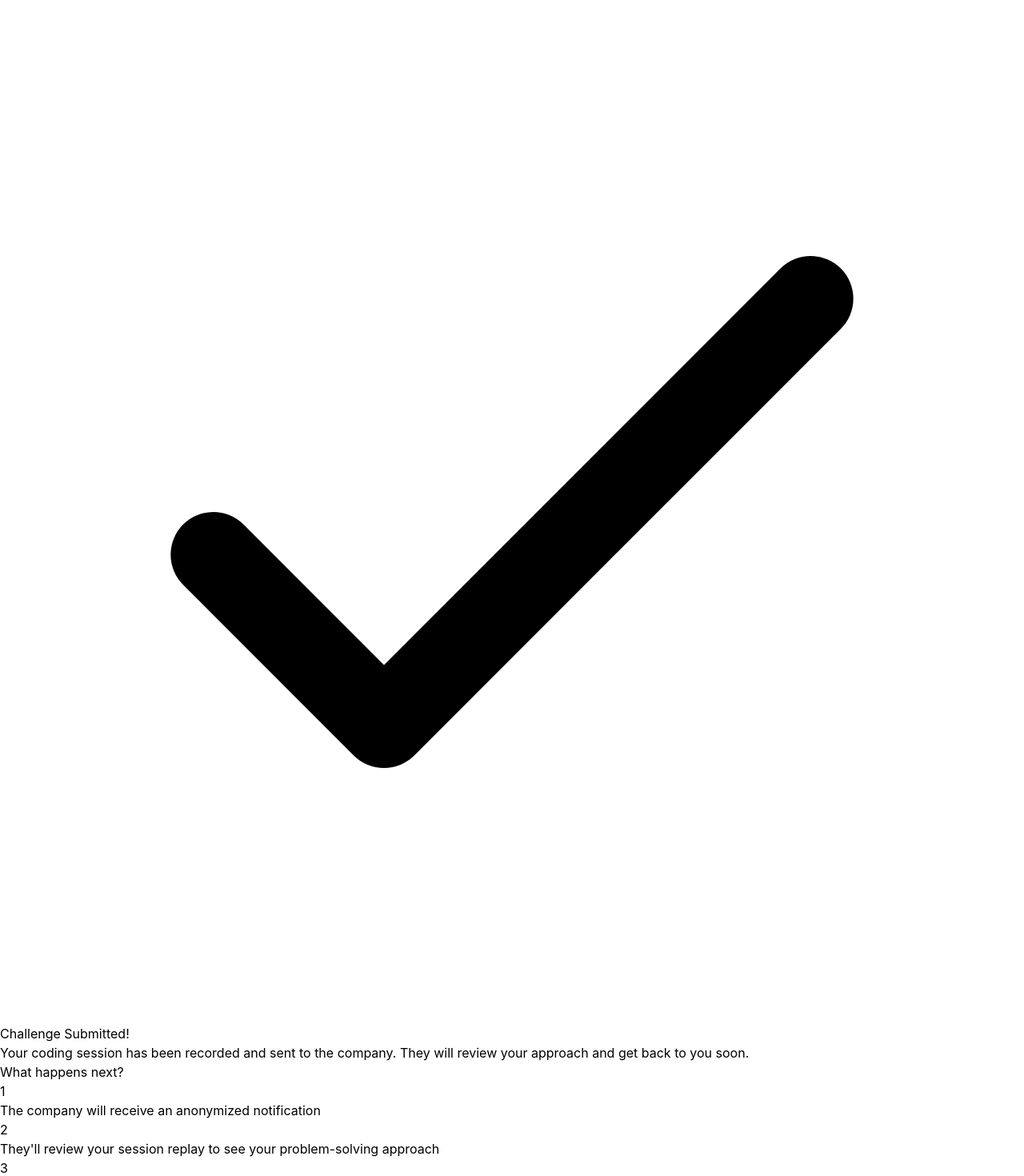
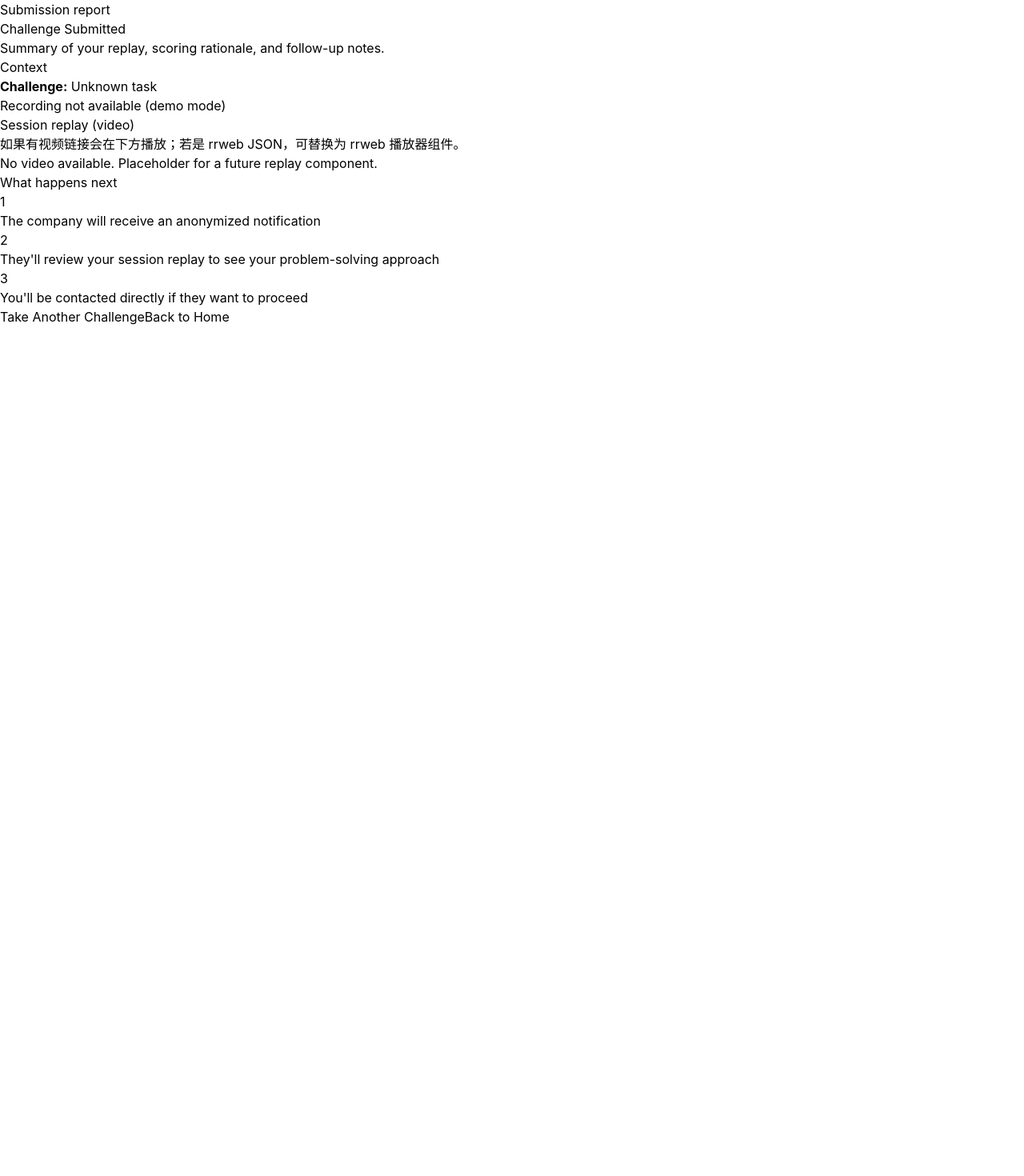
Before and after one commit to MemoryWorld/ShadowWork, a Next.js app: page /success in a window 1280 px wide. Shown: the top 1470 px of the page at 80% size. After the commit the page ends 800 px from the top, so only its background shows below. Built offline with nearby package versions, Linux system fonts and the light colour scheme.

Commit message:
feat: add document-style success report with AI rationale

```diff
--- a/src/app/success/page.tsx
+++ b/src/app/success/page.tsx
@@ -1,80 +1,164 @@
 'use client';
 
-/**
- * Success Page
- *
- * Shown after successful challenge submission
- */
+import { useEffect, useState } from 'react';
+import type { EvaluationResult, SubmissionResponsePayload } from '@/types';
+
+type StoredSummary = {
+  title?: string;
+  points?: SubmissionResponsePayload['points'];
+  offerQualified?: boolean;
+  evaluation?: EvaluationResult | null;
+  recordingUrl?: string | null;
+};
 
 export default function SuccessPage() {
+  const [summary, setSummary] = useState<StoredSummary | null>(null);
+
+  useEffect(() => {
+    if (typeof window === 'undefined') return;
+    const stored = localStorage.getItem('shadowwork_last_submission');
+    if (stored) {
+      try {
+        setSummary(JSON.parse(stored));
+      } catch {
+        setSummary(null);
+      }
+    }
+  }, []);
+
   return (
     <div className="min-h-screen bg-gradient-to-br from-green-50 via-white to-blue-50 flex items-center justify-center">
-      <div className="max-w-2xl mx-auto px-6 text-center">
-        <div className="mb-8">
-          <div className="w-20 h-20 bg-green-500 rounded-full flex items-center justify-center mx-auto mb-6">
-            <svg
-              className="w-10 h-10 text-white"
-              fill="none"
-              stroke="currentColor"
-              viewBox="0 0 24 24"
-            >
-              <path
-                strokeLinecap="round"
-                strokeLinejoin="round"
-                strokeWidth={2}
-                d="M5 13l4 4L19 7"
-              />
-            </svg>
+      <div className="max-w-5xl w-full mx-auto px-6 py-10 text-left space-y-10">
+        <header>
+          <p className="text-sm uppercase tracking-[0.2em] text-green-700">Submission report</p>
+          <h1 className="text-4xl font-semibold text-gray-900 mt-2">Challenge Submitted</h1>
+          <p className="text-lg text-gray-600 mt-3">
+            Summary of your replay, scoring rationale, and follow-up notes.
+          </p>
+        </header>
+
+        <section className="space-y-2 text-gray-800">
+          <h2 className="text-xl font-semibold">Context</h2>
+          <p><strong>Challenge:</strong> {summary?.title || 'Unknown task'}</p>
+          {summary?.points && (
+            <p>
+              <strong>Points:</strong> {summary.points.earned} / {summary.points.total}
+              {summary.offerQualified ? ' • Offer qualified' : ''}
+            </p>
+          )}
+          {summary?.recordingUrl ? (
+            <p>
+              <strong>Recording:</strong>{' '}
+              <a
+                className="text-blue-700 underline"
+                href={summary.recordingUrl}
+                target="_blank"
+                rel="noreferrer"
+              >
+                View replay
+              </a>
+            </p>
+          ) : (
+            <p className="text-sm text-gray-500">Recording not available (demo mode)</p>
+          )}
+        </section>
+
+        {summary?.evaluation && (
+          <section className="space-y-6 text-gray-800">
+            <h2 className="text-xl font-semibold text-gray-900">AI Evaluation (existing spec)</h2>
+            <p className="text-sm text-gray-600">
+              Scored via evaluator prompt（理解/实现/验证/沟通四个维度，各 0–25 分）。
+            </p>
+            <div className="grid md:grid-cols-2 gap-3">
+              {(['understanding', 'implementation', 'validation', 'communication'] as const).map((key) => (
+                <div key={key} className="rounded-lg border border-gray-200 bg-white px-4 py-3">
+                  <p className="text-xs uppercase tracking-wide text-gray-500">
+                    {key.charAt(0).toUpperCase() + key.slice(1)}
+                  </p>
+                  <p className="text-2xl font-semibold text-gray-900">
+                    {summary.evaluation?.scores[key]}/25
+                  </p>
+                </div>
+              ))}
+            </div>
+            <p className="text-sm text-gray-700">
+              <strong>Total:</strong> {summary.evaluation.scores.total}/100 • <strong>Match:</strong> {summary.evaluation.scores.matchScore}/100
+            </p>
+
+            <div className="grid md:grid-cols-2 gap-6">
+              {(['understanding', 'implementation', 'validation', 'communication'] as const).map((key) => (
+                <div key={key}>
+                  <h3 className="text-sm font-semibold text-gray-800 mb-2">
+                    {key.charAt(0).toUpperCase() + key.slice(1)} rationale
+                  </h3>
+                  <ul className="space-y-1 text-sm text-gray-700 list-disc list-inside">
+                    {summary.evaluation?.rationale[key]?.length
+                      ? summary.evaluation.rationale[key].map((item, idx) => (
+                          <li key={idx}>{item}</li>
+                        ))
+                      : <li>No notes available</li>}
+                  </ul>
+                </div>
+              ))}
+            </div>
+
+            <div className="grid md:grid-cols-2 gap-6">
+              <div>
+                <h3 className="text-sm font-semibold text-gray-800 mb-2">Risks</h3>
+                <ul className="space-y-1 text-sm text-gray-700 list-disc list-inside">
+                  {summary.evaluation?.risks?.length
+                    ? summary.evaluation.risks.map((risk, idx) => <li key={idx}>{risk}</li>)
+                    : <li>No risks captured</li>}
+                </ul>
+              </div>
+              <div>
+                <h3 className="text-sm font-semibold text-gray-800 mb-2">Follow-up questions</h3>
+                <ul className="space-y-1 text-sm text-gray-700 list-disc list-inside">
+                  {summary.evaluation?.nextInterviewQuestions?.length
+                    ? summary.evaluation.nextInterviewQuestions.map((q, idx) => <li key={idx}>{q}</li>)
+                    : <li>No follow-up questions</li>}
+                </ul>
+              </div>
+            </div>
+          </section>
+        )}
+
+        <section className="space-y-3 text-gray-800">
+          <h2 className="text-xl font-semibold text-gray-900">Session replay (video)</h2>
+          <p className="text-sm text-gray-700">
+            如果有视频链接会在下方播放；若是 rrweb JSON，可替换为 rrweb 播放器组件。
+          </p>
+          <div className="rounded-lg border border-dashed border-gray-300 bg-white/60 p-4 text-sm text-gray-700">
+            {summary?.recordingUrl ? (
+              <video className="w-full rounded-md" controls src={summary.recordingUrl || undefined}>
+                Your browser does not support the video tag.
+              </video>
+            ) : (
+              <p>No video available. Placeholder for a future replay component.</p>
+            )}
           </div>
-          <h1 className="text-4xl font-bold text-gray-900 mb-4">
-            Challenge Submitted!
-          </h1>
-          <p className="text-xl text-gray-600 mb-8">
-            Your coding session has been recorded and sent to the company.
-            They will review your approach and get back to you soon.
-          </p>
-        </div>
+        </section>
 
-        <div className="bg-white rounded-xl p-8 shadow-lg border-2 border-gray-100 mb-8">
-          <h2 className="text-2xl font-semibold mb-4">What happens next?</h2>
-          <div className="space-y-4 text-left">
-            <Step
-              number={1}
-              text="The company will receive an anonymized notification"
-            />
-            <Step
-              number={2}
-              text="They'll review your session replay to see your problem-solving approach"
-            />
-            <Step
-              number={3}
-              text="You'll be contacted directly if they want to proceed"
-            />
-          </div>
-        </div>
+        <section className="space-y-2 text-gray-800">
+          <h2 className="text-xl font-semibold text-gray-900">What happens next</h2>
+          <Step number={1} text="The company will receive an anonymized notification" />
+          <Step number={2} text="They'll review your session replay to see your problem-solving approach" />
+          <Step number={3} text="You'll be contacted directly if they want to proceed" />
+        </section>
 
-        <div className="flex items-center justify-center gap-4">
+        <div className="flex items-center gap-3">
           <button
             onClick={() => window.location.href = '/'}
-            className="px-6 py-3 bg-gradient-to-r from-blue-600 to-purple-600 text-white rounded-lg font-semibold hover:shadow-xl transition-all"
+            className="px-5 py-3 bg-gradient-to-r from-blue-600 to-purple-600 text-white rounded-lg font-semibold hover:shadow-lg transition-all"
           >
             Take Another Challenge
           </button>
           <button
             onClick={() => window.location.href = '/'}
-            className="px-6 py-3 bg-white border-2 border-gray-200 text-gray-700 rounded-lg font-semibold hover:border-gray-300 hover:shadow-lg transition-all"
+            className="px-5 py-3 bg-white border border-gray-200 text-gray-800 rounded-lg font-semibold hover:border-gray-300 hover:shadow-sm transition-all"
           >
             Back to Home
           </button>
-        </div>
-
-        <div className="mt-12 p-6 bg-blue-50 rounded-lg">
-          <h3 className="font-semibold text-blue-900 mb-2">Privacy Note</h3>
-          <p className="text-sm text-blue-700">
-            Your submission is completely anonymized. The company receives only your
-            difficulty score, tech stack, and session replay - no personal information
-            or resume details.
-          </p>
         </div>
       </div>
     </div>
@@ -83,11 +167,11 @@ export default function SuccessPage() {
 
 function Step({ number, text }: { number: number; text: string }) {
   return (
-    <div className="flex items-start gap-4">
-      <div className="w-8 h-8 bg-blue-100 text-blue-600 rounded-full flex items-center justify-center flex-shrink-0 font-semibold">
+    <div className="flex items-start gap-3">
+      <div className="w-8 h-8 border border-blue-200 text-blue-700 rounded-full flex items-center justify-center flex-shrink-0 font-semibold">
         {number}
       </div>
-      <p className="text-gray-700 pt-1">{text}</p>
+      <p className="text-gray-700">{text}</p>
     </div>
   );
 }
--- a/src/components/SuccessModal.tsx
+++ b/src/components/SuccessModal.tsx
@@ -64,7 +64,7 @@ export function SuccessModal({
       ></div>
 
       {/* Modal */}
-      <div className="relative bg-white rounded-2xl shadow-2xl max-w-md w-full mx-4 overflow-hidden">
+      <div className="relative bg-white rounded-2xl shadow-2xl w-[90vw] md:w-[72vw] lg:w-[55vw] max-w-3xl max-h-[85vh] mx-4 overflow-hidden flex flex-col">
         {/* Success Animation */}
         <div className="bg-gradient-to-r from-blue-600 to-purple-600 p-8 text-center">
           <div className="w-20 h-20 bg-white rounded-full flex items-center justify-center mx-auto mb-4 animate-bounce">
@@ -90,7 +90,7 @@ export function SuccessModal({
           </p>
         </div>
 
-        <div className="p-8">
+        <div className="p-8 flex-1 overflow-y-auto">
           {/* Offer Qualified Badge */}
           {offerQualified && (
             <div className="bg-gradient-to-r from-yellow-100 to-orange-100 border-2 border-yellow-400 rounded-xl p-4 mb-6">
```
Also changed, not shown: src/components/ChallengeWorkspace.tsx (+17 -3 lines), src/data/mock-task.json (+11 -17 lines).
